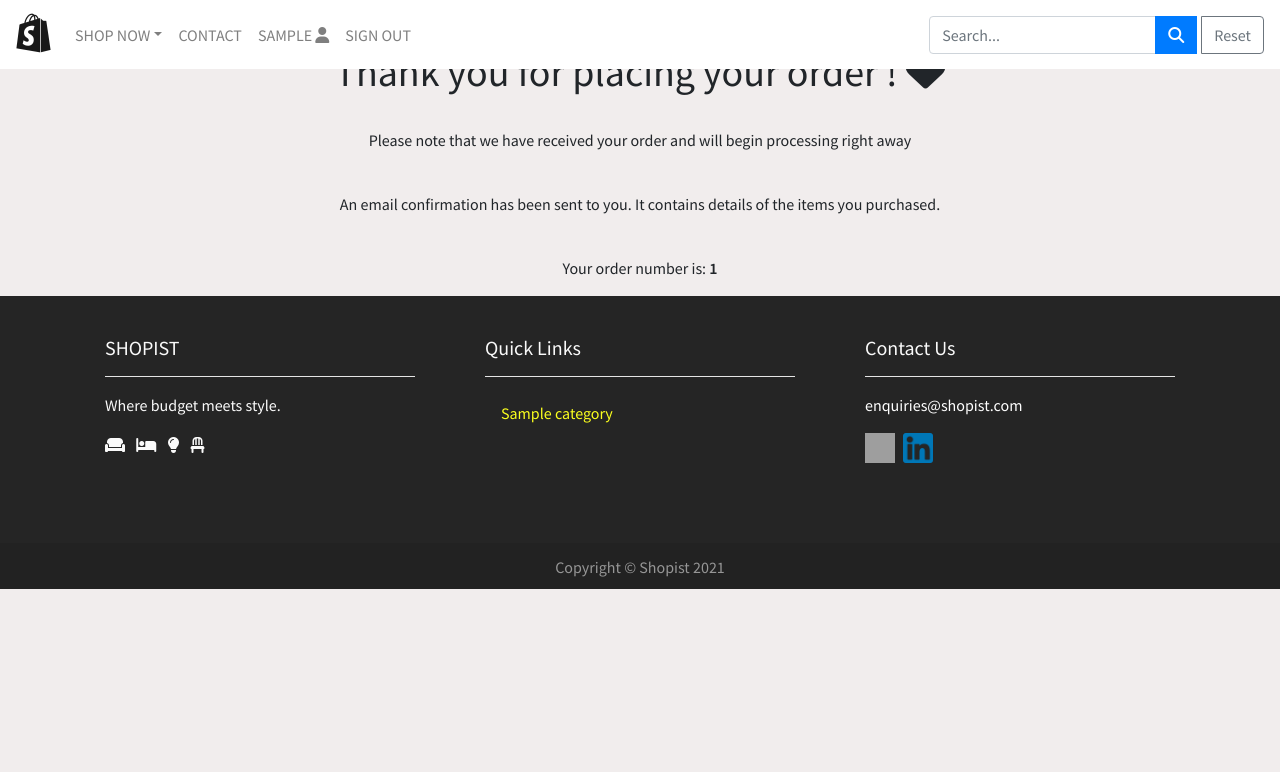
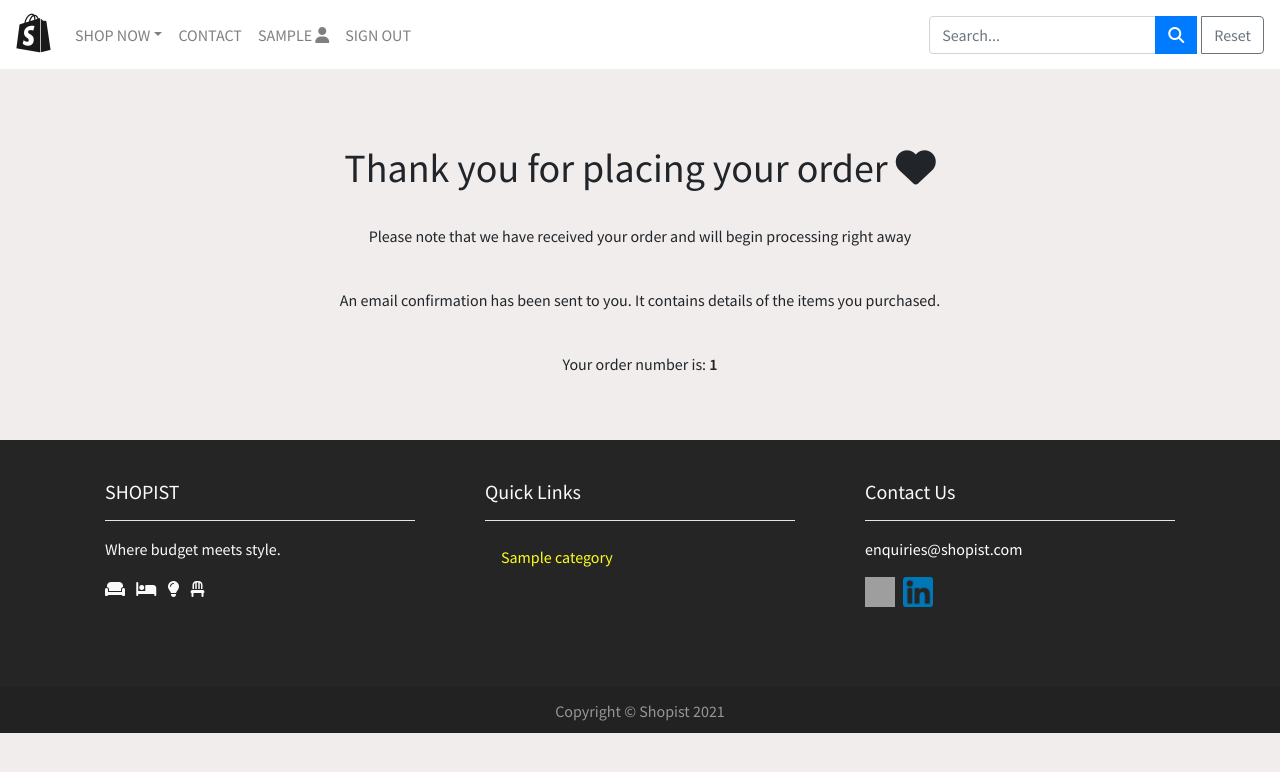
Before and after one commit to leithdm/shopist, a Django app: page /cart/thankyou/1 in a window 1280 px wide. Shown: the top 772 px of the page. Run offline with Django 3.2, Linux system fonts and the light colour scheme; a user stored in the database is signed in; tables that the repository leaves empty hold one stand-in row (values such as "Sample post"); some libraries are stand-ins or nearby versions; grey boxes are pictures that could not be loaded.

Commit message:
style: Update margion on thank you page

```diff
--- a/checkout/static/checkout/css/checkout.css
+++ b/checkout/static/checkout/css/checkout.css
@@ -1,9 +1,4 @@
-/* .cart_table {
-    min-width: 400px;
-    font-size: 16px;
-  }
-   */
-  /* .cart_thead {
+.cart_thead {
   font-weight: normal;
   text-transform: uppercase;
   letter-spacing: .3em;
@@ -20,4 +15,3 @@
   background-color: #868e96;
   margin-bottom: 12px;
 }
-   */
--- a/checkout/templates/checkout/thank_you.html
+++ b/checkout/templates/checkout/thank_you.html
@@ -5,8 +5,9 @@ Shopist Store
 {% endblock %}
 
 {% block content %}
-  <div class="text-center">
-    <h1 class="text-center product_title">Thank you for placing your order ! <i class="fas fa-heart"></i></h1>
+<div class="row">
+  <div class="container text-center mt-5 mb-5">
+    <h1 class="text-center mt-5">Thank you for placing your order <i class="fas fa-heart"></i></h1>
     <br>
     <p>Please note that we have received your order and will begin processing right away</p>
     <br>
@@ -14,4 +15,5 @@ Shopist Store
     <br>
     <p>Your order number is: <b>{{ customer_order.id }}</b></p>
   </div>
+</div>
 {% endblock %}
```
Lines whose indentation alone changed are shown as unchanged.
